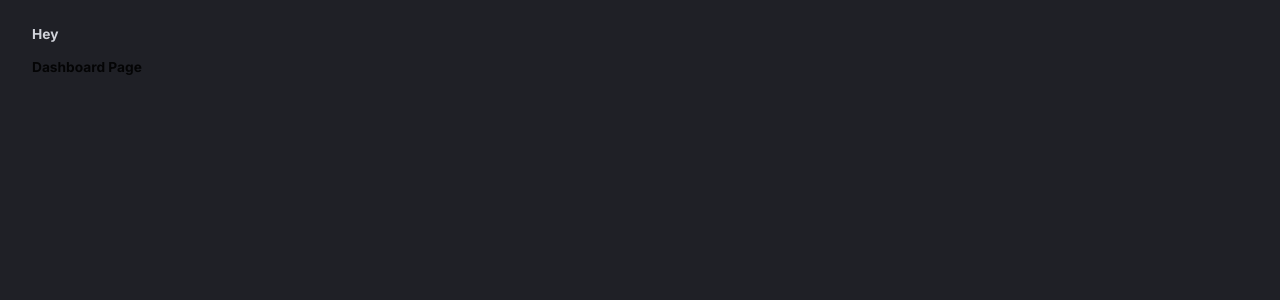
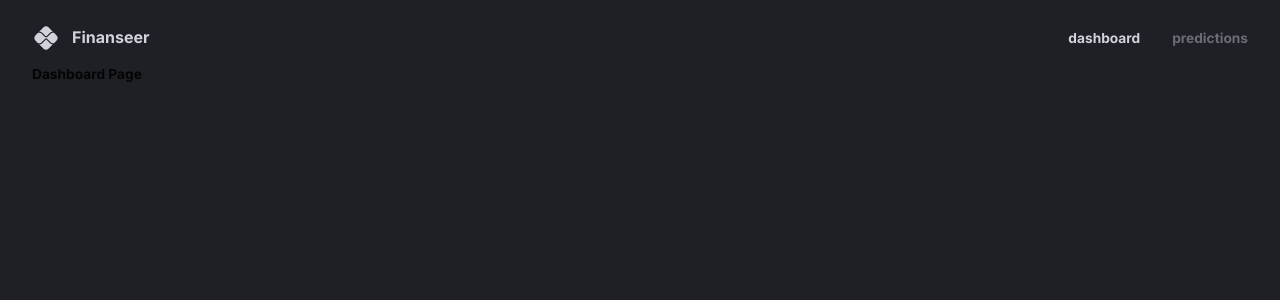
Before and after one commit to Anup-Gandhi/Finance_management_app, a React (Vite) app in the folder client/: page / in a window 1280 px wide. Shown: the top 300 px of the page. Built offline with nearby package versions, Linux system fonts and the light colour scheme.

Commit message:
Navbar completed

```diff
--- a/client/src/scenes/navbar/index.tsx
+++ b/client/src/scenes/navbar/index.tsx
@@ -1,22 +1,53 @@
-import FlexBetween from '@/components/FlexBetween';
-import { useTheme } from '@emotion/react'
-import { Box } from '@mui/material';
-import React, { useState } from 'react'
+import { useState } from "react";
+import { Link } from "react-router-dom";
+import PixIcon from "@mui/icons-material/Pix";
+import { Box, Typography, useTheme } from "@mui/material";
+import FlexBetween from "@/components/FlexBetween";
 
-type Props = {}
+type Props = {};
 
-const index = (props: Props) => {
-    const{ palette } = useTheme();
-    const[selected, setSelcted] = useState("Dashboard");
+const Navbar = (props: Props) => {
+  const { palette } = useTheme();
+  const [selected, setSelected] = useState("dashboard");
+  return (
+    <FlexBetween mb="0.25rem" p="0.5rem 0rem" color={palette.grey[300]}>
+      {/* LEFT SIDE */}
+      <FlexBetween gap="0.75rem">
+        <PixIcon sx={{ fontSize: "28px" }} />
+        <Typography variant="h4" fontSize="16px">
+          Finanseer
+        </Typography>
+      </FlexBetween>
 
-    return (
-    <FlexBetween mb="0.25rem"
-    p= "0.5rem 0rem"
-    color={palette.grey[300]}
-    >
-        Hey
+      {/* RIGHT SIDE */}
+      <FlexBetween gap="2rem">
+        <Box sx={{ "&:hover": { color: palette.primary[100] } }}>
+          <Link
+            to="/"
+            onClick={() => setSelected("dashboard")}
+            style={{
+              color: selected === "dashboard" ? "inherit" : palette.grey[700],
+              textDecoration: "inherit",
+            }}
+          >
+            dashboard
+          </Link>
+        </Box>
+        <Box sx={{ "&:hover": { color: palette.primary[100] } }}>
+          <Link
+            to="/predictions"
+            onClick={() => setSelected("predictions")}
+            style={{
+              color: selected === "predictions" ? "inherit" : palette.grey[700],
+              textDecoration: "inherit",
+            }}
+          >
+            predictions
+          </Link>
+        </Box>
+      </FlexBetween>
     </FlexBetween>
   );
 };
 
-export default index
+export default Navbar;
```
